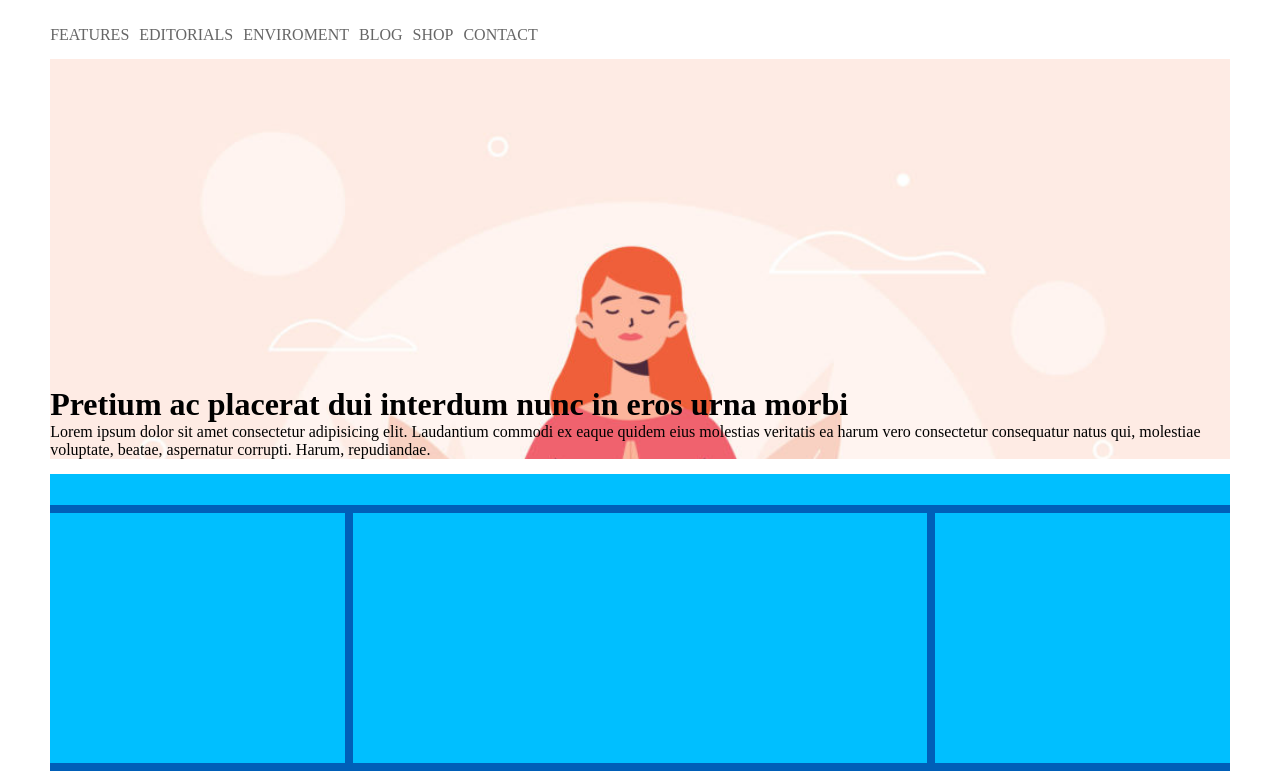
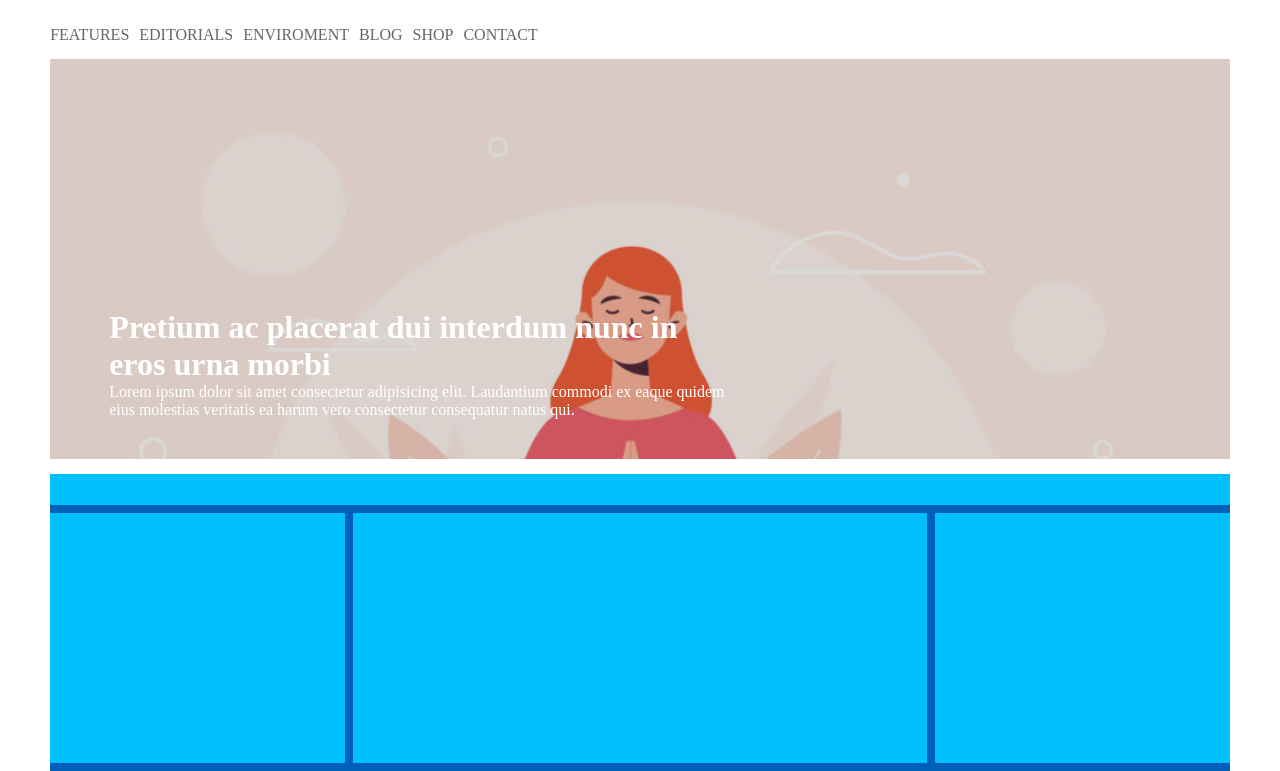
Before and after one commit to antoniom28/htmlcss-wp, a plain HTML site: page index.html in a window 1280 px wide. Shown: the part 63-834 px from the top of the page. Drawn offline with Linux system fonts and the light colour scheme.

Commit message:
parte centrale

```diff
--- a/index.html
+++ b/index.html
@@ -26,11 +26,11 @@
 
     <main>
         <div class="main-top">
-            <div class="banner">
+            <div class="banner"></div>
                 <div class="banner-text">
-                <h1>Pretium ac placerat dui interdum nunc in eros urna morbi</h1>
-                Lorem ipsum dolor sit amet consectetur adipisicing elit. Laudantium commodi ex eaque quidem eius molestias veritatis ea harum vero consectetur consequatur natus qui, molestiae voluptate, beatae, aspernatur corrupti. Harum, repudiandae.</div>
-            </div>
+                    <h1>Pretium ac placerat dui interdum nunc in eros urna morbi</h1>
+                    Lorem ipsum dolor sit amet consectetur adipisicing elit. Laudantium commodi ex eaque quidem eius molestias veritatis ea harum vero consectetur consequatur natus qui.
+                </div>
         </div>
         <div class="top"></div>
         <div class="main-bottom">
--- a/style.css
+++ b/style.css
@@ -102,9 +102,13 @@ nav a:hover{
     background-image: url(img/banner.jpg);
     background-size:cover;
     background-repeat: no-repeat;
-  /* filter:saturate(50%);*/
+    filter: brightness(86%);
 }
-.banner-text{
+div.banner-text{
     position: absolute;
     bottom: 0;
+    width: 53%;
+    bottom: 10%;
+    left: 5%;
+    color: white;
 }
```
